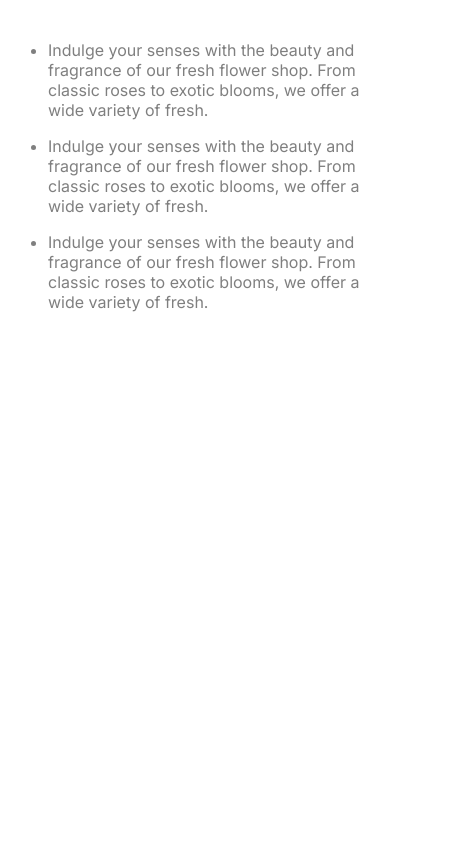
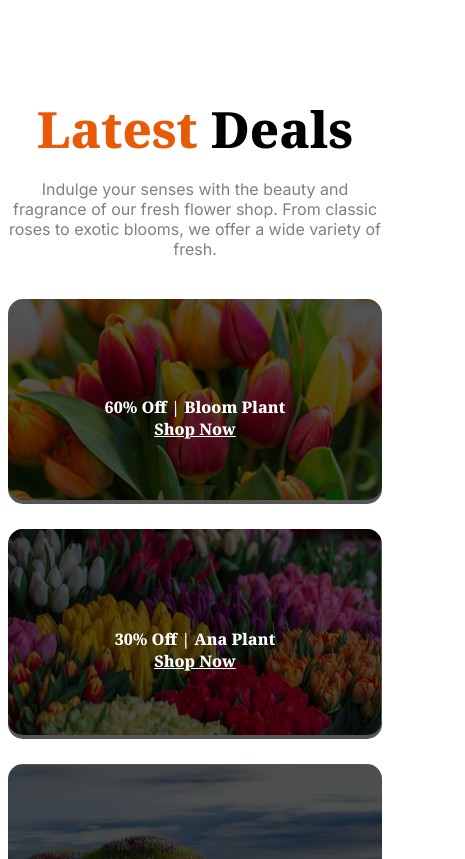
Before and after one commit to Afifalsaad/assignment-2, a plain HTML site: page index.html in a window 390 px wide. Shown: the part 3614-4473 px from the top of the page, 465 px wide, since content can reach past the window. Before the commit the page ends 3958 px from the top, so only its background shows below. Drawn offline with Linux system fonts and the light colour scheme.

Commit message:
create latest deals section and made it responsive

```diff
--- a/index.html
+++ b/index.html
@@ -121,6 +121,34 @@
                 </div>
             </div>
         </section>
+
+        <section>
+            <div class="latest-deal-container">
+                <div class="latest-deal-texts">
+                    <h2 class="container-title noto-serif-font"><span class="orange">Latest</span> Deals</h2>
+                    <p class="container-description inter-font">Indulge your senses with the beauty and fragrance of our fresh flower shop. From classic roses to exotic blooms, we offer a wide variety of fresh.</p>
+                </div>
+                <div class="latest-deal-images">
+                    <div class="small-images">
+                        <div class="small-img-1">
+                            <img src="assets/deal-ana.png" alt="">
+                            <p class="text-on-img noto-serif-font">60% Off | Bloom Plant <br> <a href="">Shop Now</a></p>
+                            <div class="overlay-1"></div>
+                        </div>
+                        <div class="small-img-2">
+                            <img src="assets/deal-bloom.png" alt="">
+                            <p class="text-on-img noto-serif-font">30% Off | Ana  Plant <br> <u>Shop Now</u></p>
+                            <div class="overlay-2"></div>
+                        </div>
+                    </div>
+                    <div class="big">
+                        <img width="750px" src="assets/deal-zabo.png" alt="">
+                        <p class="text-on-img-big noto-serif-font">25% Off | Zabo Plant <br> <u>Shop Now</u></p>
+                        <div class="overlay-3"></div>
+                    </div>
+                </div>
+            </div>
+        </section>
     </main>
     <footer>
 
--- a/styles/style.css
+++ b/styles/style.css
@@ -211,16 +211,8 @@
     position: relative;
 }
 
-.left-side-image{
-    width: 540px;
-}
-
-.left-side-image img{
-    width: 100%;
-}
 .right-side-texts{
     width: 540px;
-    height: 521px;
 }
 
 .right-side-texts h2{
@@ -243,8 +235,9 @@
 @media screen and (max-width:576px) {
     .container{
         flex-direction: column;
+        gap: 18px;
         width: 100%;
-        height: auto;
+        /* height: 100px; */
     }
 
     .badge{
@@ -258,4 +251,188 @@
     .right-side-texts{
         width: 100%;
     }
+
+    .right-side-texts h2{
+        font-size: 2rem;
+        margin-top: 0px;
+    }
 }
+
+/* Latest-deal Section styles */
+.latest-deal-texts{
+    width: 1120px;
+    margin: 0 auto;
+    text-align: center;
+}
+
+.latest-deal-images{
+    width: 1120px;
+    margin: 0 auto;
+    margin-top: 120px;
+    gap: 25px;
+    display: grid;
+    grid-template-columns: repeat(2, 1fr);
+}
+
+.container-title{
+    font-size: 50px;
+    font-weight: 800;
+    margin:133px 0px 16px 0px;
+}
+
+.container-description{
+    color: rgba(0, 0, 0, 0.5);
+    font-size: 22px;
+    width: 828px;
+    margin: auto;
+}
+
+.big{
+    position: relative;
+}
+.big img{
+    width: 730px;
+    height: 430px;
+    position: relative;
+    border-radius: 15px;
+}
+
+.text-on-img-big{
+    position: absolute;
+    top: 50%;
+    left: 50%;
+    transform: translate(-50% , -50%);
+    color: rgb(255, 255, 255);
+    font-weight: 800;
+    font-size: 2rem;
+    text-align: center;
+    z-index: 1;
+}
+.overlay-3{
+    background-color: rgba(0, 0, 0, 0.667);
+    width: 100%;
+    height: 100%;
+    position: absolute;
+    top: 0;
+    border-radius: 15px;
+}
+
+.small-images{
+    display: flex;
+    flex-direction: column;
+    gap: 25px;
+}
+
+.small-img-1{
+    position: relative;
+}
+
+.small-img-1 img{
+    width: 100%;
+    border-radius: 15px;
+}
+.overlay-1{
+    background-color: rgba(0, 0, 0, 0.667);
+    width: 100%;
+    height: 100%;
+    position: absolute;
+    top: 0;
+    border-radius: 15px;
+}
+
+.text-on-img{
+    position: absolute;
+    top: 50%;
+    left: 50%;
+    transform: translate(-50% , -50%);
+    color: rgb(255, 255, 255);
+    font-weight: 800;
+    text-align: center;
+    z-index: 1;
+}
+
+.text-on-img a{
+    color: white;
+}
+.link-on-img{
+    position: absolute;
+    top: 50%;
+    left: 50%;
+    transform: translate(-50% , -50%);
+    color: rgb(255, 255, 255);
+    font-weight: 800;
+    font-size: 1.25rem;
+}
+.small-img-2{
+    position: relative;
+}
+
+.small-img-2 img{
+    width: 100%;
+    border-radius: 15px;
+}
+.overlay-2{
+    background-color: rgba(0, 0, 0, 0.667);
+    width: 100%;
+    height: 100%;
+    position: absolute;
+    top: 0;
+    border-radius: 15px;
+}
+
+/* Small Devixe Responsive */
+@media screen and (max-width:576px) {
+    .latest-deal-container{
+        margin-top: 143px;
+        width: 100%;
+    }
+    .latest-deal-texts{
+        width: 100%;
+    }
+
+    .container-title{
+        margin-top: 0px;
+    }
+    .container-description{
+        width: 100%;
+        font-size: 1rem;
+    }
+    .latest-deal-images{
+        grid-template-columns: 1fr;
+        width: 100%;
+    }
+
+    .text-on-img-big{
+        font-size: 1rem;
+    }
+
+    .latest-deal-images{
+        margin-top: 40PX;
+    }
+
+    .big img{
+        width: 100%;
+        border-radius: 15px;
+    }
+
+    .overlay-3{
+        border-radius: 15px;
+    }
+
+    .small-img-1 img{
+        width: 100%;
+        border-radius: 15px;
+    }
+
+    .overlay-1{
+        border-radius: 15px;
+        width: 100%;
+    }
+
+    .small-img-2 img{
+        width: 100%;
+        border-radius: 15;
+    }
+
+    .over
+}
```
